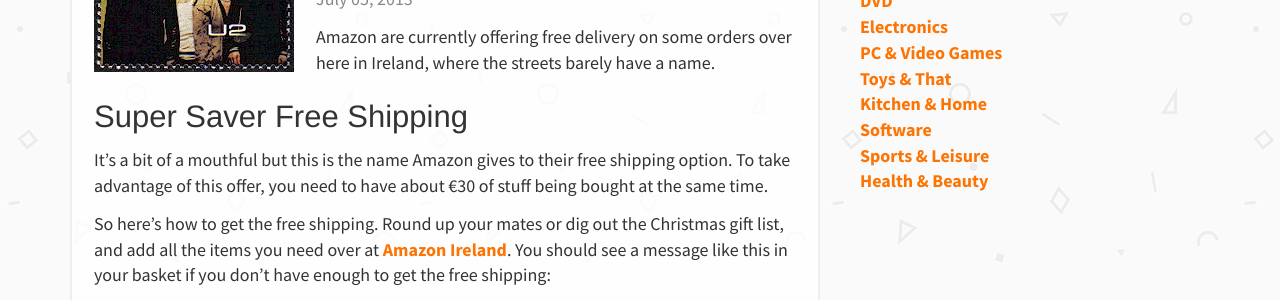
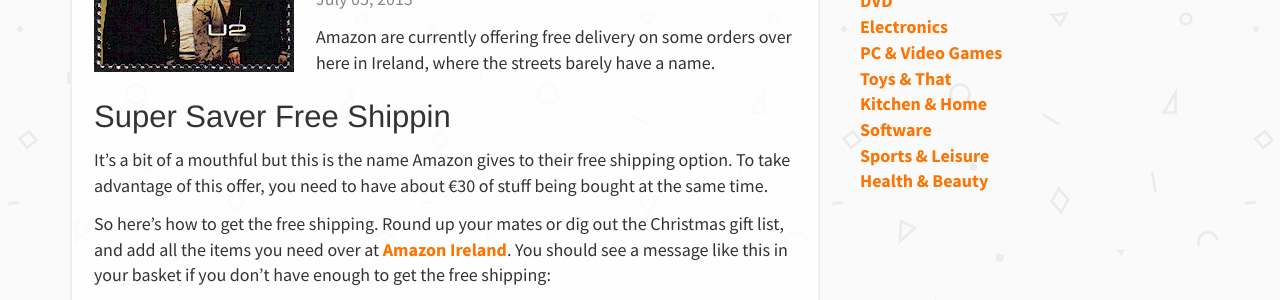
Before and after one commit to donovanh/ideas.shopireland.ie, a Jekyll site: the page built from _posts/2013-07-05-free-delivery.markdown, in a window 1280 px wide. Shown: the part 348-648 px from the top of the page. Built offline with Jekyll 4.4.1, drawn with Linux system fonts in a browser that asks for light colours; nearby versions of some CDN libraries.

Commit message:
Testing a thing

```diff
--- a/_posts/2013-07-05-free-delivery.markdown
+++ b/_posts/2013-07-05-free-delivery.markdown
@@ -9,7 +9,7 @@
 
 Amazon are currently offering free delivery on some orders over here in Ireland, where the streets barely have a name.
 
-### Super Saver Free Shipping
+### Super Saver Free Shippin
 
 It's a bit of a mouthful but this is the name Amazon gives to their free shipping option. To take advantage of this offer, you need to have about €30 of stuff being bought at the same time.
 
```
